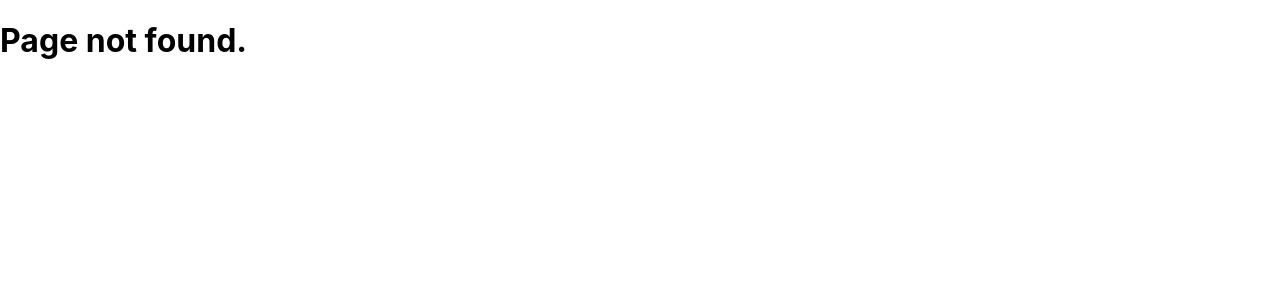
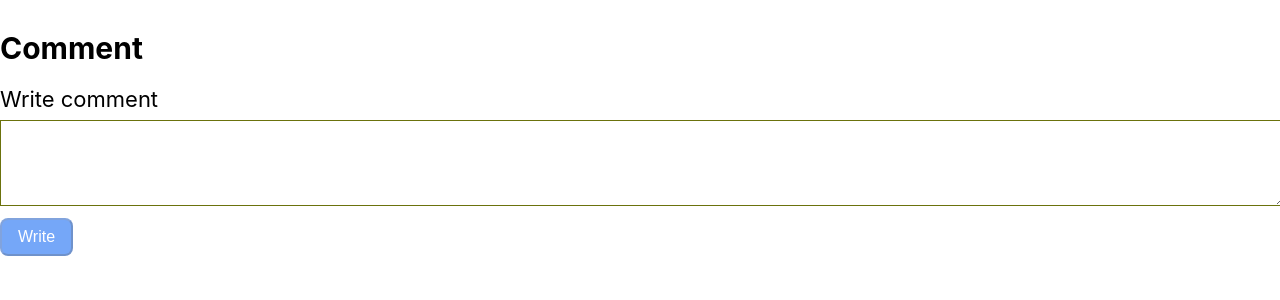
Before and after one commit to khangnmgcs190816/enterprise, a React (Create React App) app in the folder frontend/: page /comments in a window 1280 px wide. Before the commit this address had no page. Shown: the top 300 px of the page. Built offline with nearby package versions, Linux system fonts and the light colour scheme; data requests are answered from the project's data file.

Commit message:
RootComments

```diff
--- a/frontend/src/components/Comment/CommentForm.js
+++ b/frontend/src/components/Comment/CommentForm.js
@@ -1,36 +1,45 @@
 import { useState } from "react";
 import Comments from './Comments';
 
-const CommentForm = ({ handleSubmit, submitLabel, hasCancelButton = false, initialText = "", handleCancel }) => {
+const baseURL = "http://localhost:8000";
+
+const CommentForm = ({
+  handleSubmit,
+  submitLabel,
+  hasCancelButton = false,
+  initialText = "", handleCancel
+}) => {
   var date = new Date();
-  var parId = Comment.parentId;
+  // var parId = Comment.parentId;
   const [content, setContent] = useState(initialText);
   const [username, setUsername] = useState('');
-  const [userId, setUserId] = useState("");
+  const [owner, setOwner] = useState("");
   const [parentId, setParentId] = useState(null);
   const [createdAt, setCreateDate] = useState(date);
   const [closedDate, setCloseDate] = useState();
-  const isTextareaDisable = content.length === 0;
   const [isPending, setIsPending] = useState(false);
 
+  const isTextareaDisable = content.length === 0;
+
   const onSubmit = event => {
-
     event.preventDefault();
-    const comment = { content, username, userId, parentId, createdAt, closedDate };
+    // const comment = { content, ideaID, parentId, owner , closedDate };
     handleSubmit(content);
     setContent("");
 
     setIsPending(true);
-    fetch("http://localhost:8081/comment", {
-      method: "POST",
-      headers: { "Content-Type": "application/json" },
-      body: JSON.stringify(comment),
-    }).then(() => {
-      // console.log(comment);
-      // console.log(Comment.parentId);
-      console.log("new comment added");
-      setIsPending(false);
-    });
+
+
+    // fetch("http://localhost:8081/comment", {
+    //   method: "POST",
+    //   headers: { "Content-Type": "application/json" },
+    //   body: JSON.stringify(comment),
+    // }).then(() => {
+    //   // console.log(comment);
+    //   // console.log(Comment.parentId);
+    //   console.log("new comment added");
+    //   setIsPending(false);
+    // });
   }
   return (
     <form onSubmit={onSubmit}>
--- a/frontend/src/components/Comment/Comments.js
+++ b/frontend/src/components/Comment/Comments.js
@@ -1,4 +1,4 @@
-import {useState, useEffect} from "react";
+import { useState, useEffect } from "react";
 import {
     getComments as getCommentsApi,
     createComment as createCommentApi,
@@ -13,26 +13,60 @@ import LoadingIndicator from "../../components/Loading";
 import useAxios from "../../services/useAxios";
 
 import "./styles.css";
+import axios from "axios";
 
-const Comments = ({commentsUrl, ideaId, currentUserId}) => {
+
+const token = window.localStorage.getItem('authToken');
+const baseURL = 'http://localhost:8000'
+
+const Comments = ({ commentsUrl, ideaId, currentUserId }) => {
     // const {data: comments, isPending, error} = useFetch('http://localhost:8081/comment');
-
-    console.log(ideaId);
-
-    const {response, loading, error} = useAxios({
-        url: `http://localhost:8000/comments?ideaId=${ideaId}`,
-        method: "get",
-    });
-
     const [Comments, setComments] = useState([]);
     const [activeComment, setActiveComment] = useState(null);
+    const [rootComments, setRootComments] = useState([]);
 
+    useEffect(() => {
+        (async function () {
+            try {
+                const response = await axios({
+                    url: `${baseURL}/comments?ideaId=${ideaId}`,
+                    method: "get",
+                    headers: {
+                        Authorization: `Bearer ${token}`
+                    }
+                });
 
+                console.log(response.data)
+                if (response !== null) {
+                    setComments(response.data)
+                }
+            } catch (e) {
+                throw e;
+            } finally {
+                return <LoadingIndicator />;
+            }
+        })()
+    }, [ideaId]);
 
-    // Trong Edited
-    const rootComments = Comments.filter(
-        (Comment) => Comment.parentId === null && Comment.ideaId === ideaId);
-    // Trong Edited
+    // if (response !== null) {
+    //     setComments(response.data)
+    // }
+    // if (loading) return <LoadingIndicator />;
+    // if (error) throw error;
+    // if (Comments.length === 0) return <PageNotFound />;
+
+    // useEffect(() => {
+    //     getCommentsApi().then((data) => {
+    //         setComments(data);
+    //     });
+    //     // Trong Edited
+    // }, [ideaId]);
+
+    // useEffect(() => {
+    //     setRootComments(Comments.filter(
+    //         (Comment) => Comment.parentId === null && Comment.ideaId === ideaId));
+    //     // Trong Edited
+    // }, [Comments, ideaId])
 
 
     const getReplies = commentId => {
@@ -57,7 +91,7 @@ const Comments = ({commentsUrl, ideaId, currentUserId}) => {
         updateCommentApi(text).then(() => {
             const updatedComments = Comments.map((Comment) => {
                 if (Comment._id === commentId) {
-                    return {...Comment, body: text};
+                    return { ...Comment, body: text };
                 }
                 return Comment;
             });
@@ -66,26 +100,14 @@ const Comments = ({commentsUrl, ideaId, currentUserId}) => {
         });
     };
 
-    useEffect(() => {
-        getCommentsApi().then((data) => {
-            setComments(data);
-        });
-    }, []);
 
-    useEffect(() => {
-        if (response != null) {
-            setComments(response);
-        }
-    }, [response]);
-    if (error) throw error;
-    if (loading) return <LoadingIndicator/>;
-    if (Comments.length === 0) return <PageNotFound/>;
+
 
     return (
         <div className="comments">
             <h3 className="comments-title">Comment</h3>
             <div className="comment-form-title">Write comment</div>
-            <CommentForm submitLabel="Write" handleSubmit={createComment}/>
+            <CommentForm submitLabel="Write" handleSubmit={createComment} />
             <div className="comments-container">
                 {rootComments.map(rootComment => (
                     <Comment
@@ -99,7 +121,7 @@ const Comments = ({commentsUrl, ideaId, currentUserId}) => {
                     />
                 ))}
             </div>
-            <br/>
+            <br />
         </div>
     );
 }
--- a/frontend/src/components/Comment/api.js
+++ b/frontend/src/components/Comment/api.js
@@ -5,11 +5,9 @@ export const getComments = async () => {
   return data.comment;
 };
 
-  export const createComment = async (text, parentId=null, ideaId) => {
-
-
+export const createComment = async (text, parentId = null, ideaId) => {
   try {
-      const response = await axios.post(`http://localhost:8000/comments?ideaId=${ideaId}`, {content: text, owner:'62184aad8150e62e4251a14d'},{
+    const response = await axios.post(`http://localhost:8000/comments?ideaId=${ideaId}`, { content: text, owner: '62184aad8150e62e4251a14d' }, {
       headers: {
         "Content-Type": "application/json",
         "Authorization": "Bearer " + "eyJhbGciOiJIUzI1NiIsInR5cCI6IkpXVCJ9.eyJfaWQiOiI2MjE4NGFhZDgxNTBlNjJlNDI1MWExNGQiLCJpYXQiOjE2NDU3NTkxNzMsImV4cCI6MTY0NjM2Mzk3M30.ZF6LfiA9Pq25VHK2eGM9ogEdWNO8oBNW3kTrHHouE5k"
--- a/frontend/src/components/Idea/IdeaDetails.js
+++ b/frontend/src/components/Idea/IdeaDetails.js
@@ -20,7 +20,7 @@ const IdeaDetails = () => {
   const navigate = useNavigate();
 
   useEffect(() => {
-    axios.patch(`http://localhost:8000/ideas/${id}?views=1`).then((r) => {});
+    axios.patch(`http://localhost:8000/ideas/${id}?views=1`).then((r) => { });
   }, []);
 
   const handleClick = () => {
@@ -75,7 +75,7 @@ const IdeaDetails = () => {
       )}
       <Divider sx={{ m: 2 }}>Comments</Divider>
       <Comments
-        commentsUrl="http://localhost:8081/comments"
+        commentsUrl="http://localhost:8000/comments"
         ideaId={id}
         currentUserId="1"
       />
--- a/frontend/src/pages/Login/Login.js
+++ b/frontend/src/pages/Login/Login.js
@@ -8,7 +8,7 @@ import { Navigate } from "react-router-dom";
 import useAxios from "../../services/useAxios";
 import LoadingIndicator from "../../components/Loading";
 
-const baseURL = 'http://127.0.0.1:8000';
+const baseURL = 'http://localhost:8000';
 
 function Login(props) {
     const [buttonPopup, setButtonPopup] = useState(false);
```
Also changed, not shown: frontend/src/components/Idea/IdeaCreate.js (+58 -19 lines), 1 other file (tests, documents, lock files or other folders). Lines whose indentation alone changed are shown as unchanged.
